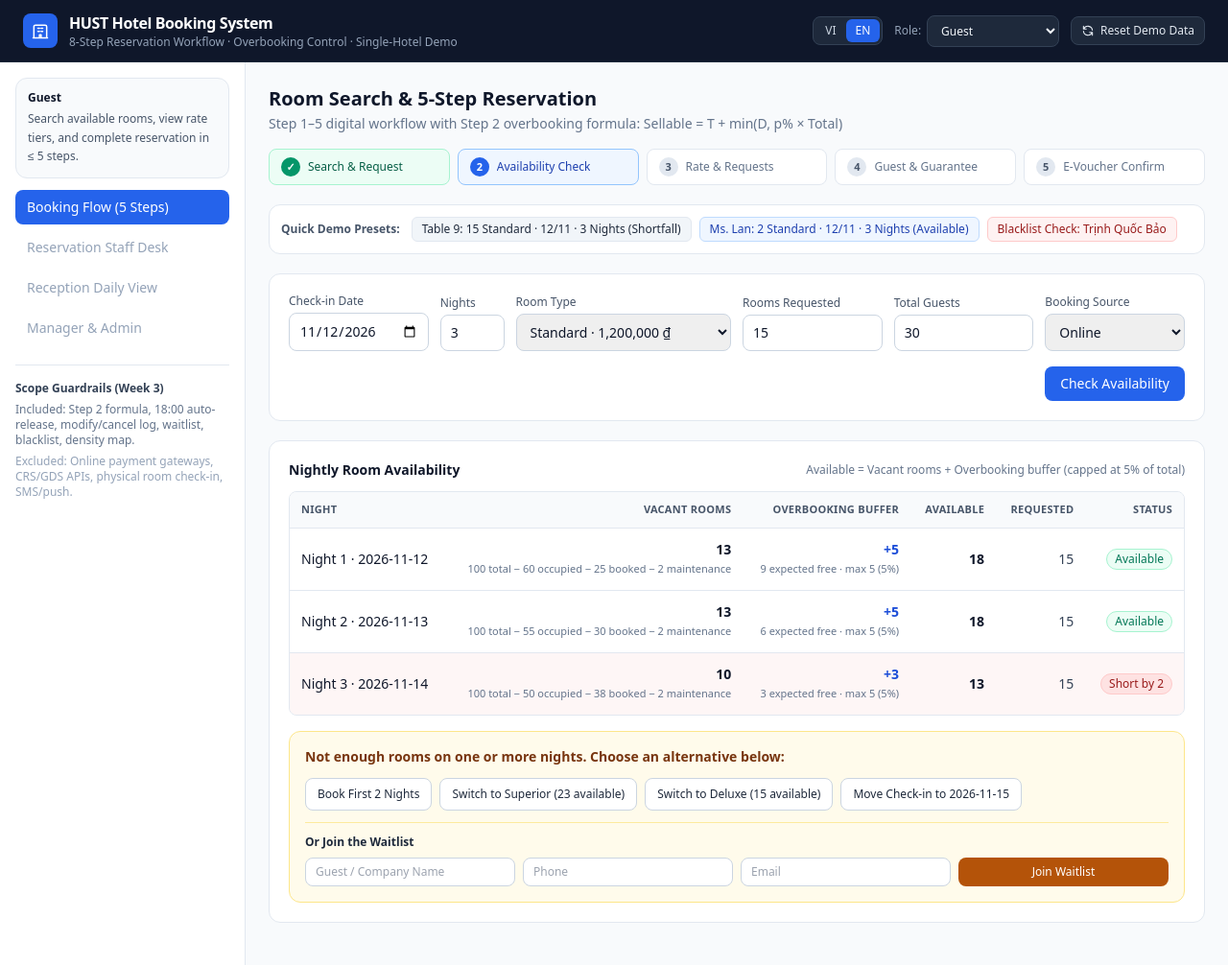
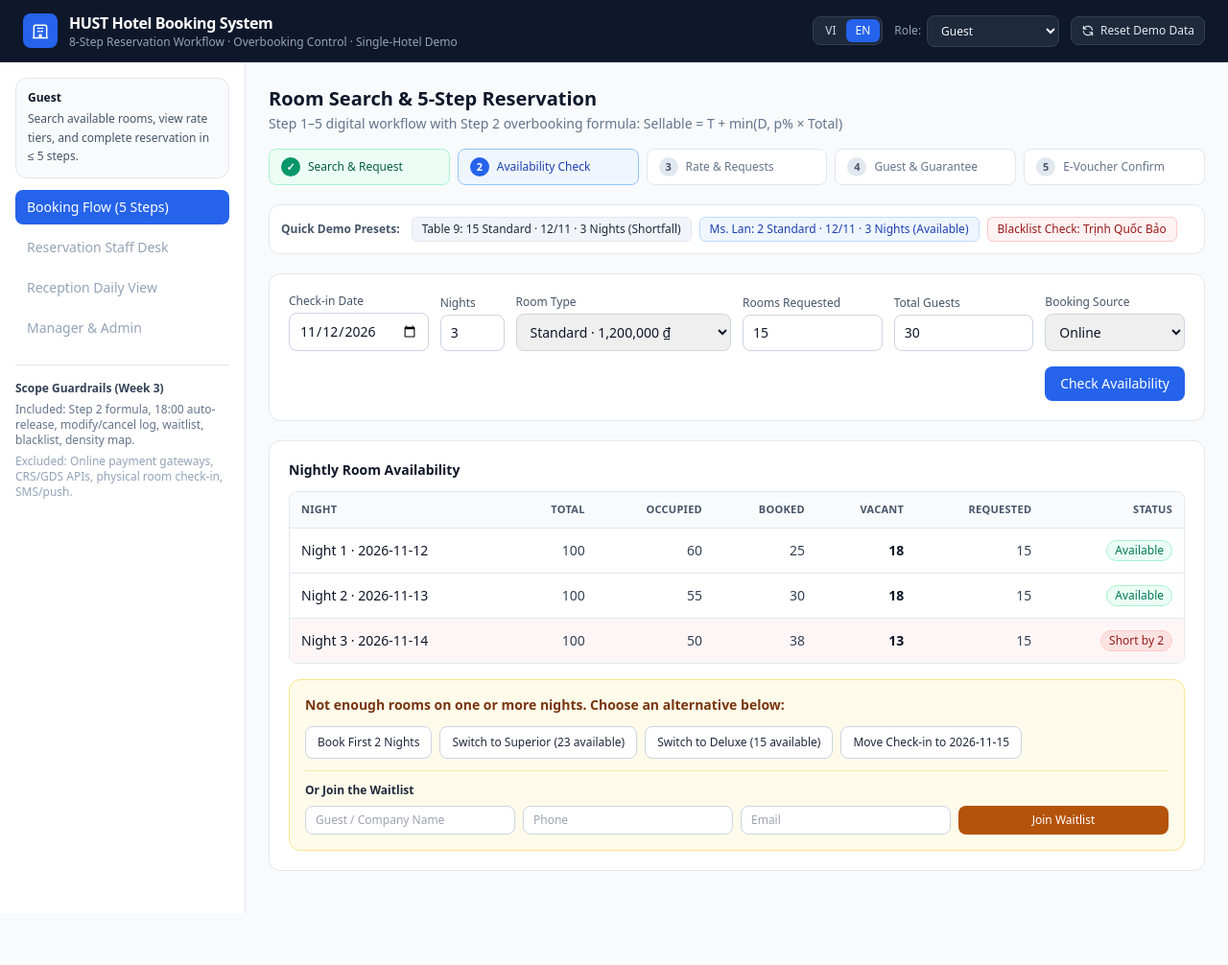
Before and after one commit to ohnoitsphok/hust-hotel-booking, a plain HTML site: page index.html in a window 1280 px wide. Shown: the whole page at 96% size. After the commit the page ends 952 px from the top, so only its background shows below. Drawn offline with nearby package versions, Linux system fonts and the light colour scheme.

Commit message:
Show simplified 5-metric Step 2 availability table for Guest role

```diff
--- a/index.html
+++ b/index.html
@@ -187,6 +187,10 @@
           formulaTitle: 'Nightly Room Availability',
           formulaLegend: 'Available = Vacant rooms + Overbooking buffer (capped at {rate}% of total)',
           nightCol: 'Night',
+          totalCol: 'Total',
+          occCol: 'Occupied',
+          bookedCol: 'Booked',
+          guestVacantCol: 'Vacant',
           vacantCol: 'Vacant Rooms',
           bufferCol: 'Overbooking Buffer',
           sellableCol: 'Available',
@@ -369,6 +373,10 @@
           formulaTitle: 'Tình trạng phòng trống theo từng đêm',
           formulaLegend: 'Có thể đặt = Phòng thực trống + Đệm dự phòng (tối đa {rate}% tổng số phòng)',
           nightCol: 'Đêm lưu trú',
+          totalCol: 'Tổng',
+          occCol: 'Đang ở',
+          bookedCol: 'Đã đặt',
+          guestVacantCol: 'Còn trống',
           vacantCol: 'Phòng thực trống',
           bufferCol: 'Đệm dự phòng',
           sellableCol: 'Có thể đặt',
@@ -2038,9 +2046,28 @@
       let step2Html = '';
       const av = ui.availabilityCheck;
       if (av) {
+        const isGuest = ui.role === 'guest';
         const rate = state.policies.overbookingRate;
         const rows = av.breakdown.map((n, idx) => {
           const appliedBuffer = Math.min(n.D, n.cap);
+          const statusCell = n.sufficient
+            ? `<span class="inline-flex px-2 py-0.5 rounded-full text-xs font-medium bg-emerald-50 text-emerald-700 border border-emerald-200">${esc(t('booking.sufficient'))}</span>`
+            : `<span class="inline-flex px-2 py-0.5 rounded-full text-xs font-medium bg-red-100 text-red-800 border border-red-200">${esc(t('booking.shortBy', { n: n.shortfall }))}</span>`;
+
+          if (isGuest) {
+            return `
+            <tr class="${n.sufficient ? '' : 'bg-red-50/70'} border-t border-slate-200 text-xs sm:text-sm tabular-nums">
+              <td class="px-3 py-3 font-medium text-slate-900 whitespace-nowrap">${isVi ? 'Đêm' : 'Night'} ${idx + 1} · ${esc(n.date)}</td>
+              <td class="px-3 py-3 text-right text-slate-700">${n.total}</td>
+              <td class="px-3 py-3 text-right text-slate-700">${n.occupied}</td>
+              <td class="px-3 py-3 text-right text-slate-700">${n.booked}</td>
+              <td class="px-3 py-3 text-right font-bold text-slate-900">${n.sellable}</td>
+              <td class="px-3 py-3 text-right font-medium text-slate-700">${n.requested}</td>
+              <td class="px-3 py-3 text-right whitespace-nowrap">${statusCell}</td>
+            </tr>
+            `;
+          }
+
           return `
           <tr class="${n.sufficient ? '' : 'bg-red-50/70'} border-t border-slate-200 text-xs sm:text-sm tabular-nums">
             <td class="px-3 py-3 font-medium text-slate-900 whitespace-nowrap">${isVi ? 'Đêm' : 'Night'} ${idx + 1} · ${esc(n.date)}</td>
@@ -2054,12 +2081,7 @@
             </td>
             <td class="px-3 py-3 text-right font-bold text-slate-900">${n.sellable}</td>
             <td class="px-3 py-3 text-right font-medium text-slate-700">${n.requested}</td>
-            <td class="px-3 py-3 text-right whitespace-nowrap">
-              ${n.sufficient
-                ? `<span class="inline-flex px-2 py-0.5 rounded-full text-xs font-medium bg-emerald-50 text-emerald-700 border border-emerald-200">${esc(t('booking.sufficient'))}</span>`
-                : `<span class="inline-flex px-2 py-0.5 rounded-full text-xs font-medium bg-red-100 text-red-800 border border-red-200">${esc(t('booking.shortBy', { n: n.shortfall }))}</span>`
-              }
-            </td>
+            <td class="px-3 py-3 text-right whitespace-nowrap">${statusCell}</td>
           </tr>
         `;
         }).join('');
@@ -2107,15 +2129,17 @@
           `;
         }
 
-        step2Html = `
-          <section class="bg-white rounded-xl border border-slate-200 p-4 sm:p-5 mb-5">
-            <div class="flex flex-wrap items-center justify-between gap-2 mb-3">
-              <h3 class="text-sm font-semibold text-slate-900">${esc(t('booking.formulaTitle'))}</h3>
-              <span class="text-xs text-slate-500">${esc(t('booking.formulaLegend', { rate: state.policies.overbookingRate }))}</span>
-            </div>
-            <div class="overflow-x-auto border border-slate-200 rounded-lg">
-              <table class="w-full text-left border-collapse">
-                <thead class="bg-slate-50 text-[11px] font-semibold uppercase tracking-wide text-slate-600">
+        const tableHead = isGuest ? `
+                  <tr>
+                    <th class="px-3 py-2.5">${esc(t('booking.nightCol'))}</th>
+                    <th class="px-3 py-2.5 text-right">${esc(t('booking.totalCol'))}</th>
+                    <th class="px-3 py-2.5 text-right">${esc(t('booking.occCol'))}</th>
+                    <th class="px-3 py-2.5 text-right">${esc(t('booking.bookedCol'))}</th>
+                    <th class="px-3 py-2.5 text-right">${esc(t('booking.guestVacantCol'))}</th>
+                    <th class="px-3 py-2.5 text-right">${esc(t('booking.reqCol'))}</th>
+                    <th class="px-3 py-2.5 text-right">${esc(t('booking.resultCol'))}</th>
+                  </tr>
+        ` : `
                   <tr>
                     <th class="px-3 py-2.5">${esc(t('booking.nightCol'))}</th>
                     <th class="px-3 py-2.5 text-right">${esc(t('booking.vacantCol'))}</th>
@@ -2124,6 +2148,18 @@
                     <th class="px-3 py-2.5 text-right">${esc(t('booking.reqCol'))}</th>
                     <th class="px-3 py-2.5 text-right">${esc(t('booking.resultCol'))}</th>
                   </tr>
+        `;
+
+        step2Html = `
+          <section class="bg-white rounded-xl border border-slate-200 p-4 sm:p-5 mb-5">
+            <div class="flex flex-wrap items-center justify-between gap-2 mb-3">
+              <h3 class="text-sm font-semibold text-slate-900">${esc(t('booking.formulaTitle'))}</h3>
+              ${isGuest ? '' : `<span class="text-xs text-slate-500">${esc(t('booking.formulaLegend', { rate: state.policies.overbookingRate }))}</span>`}
+            </div>
+            <div class="overflow-x-auto border border-slate-200 rounded-lg">
+              <table class="w-full text-left border-collapse">
+                <thead class="bg-slate-50 text-[11px] font-semibold uppercase tracking-wide text-slate-600">
+                  ${tableHead}
                 </thead>
                 <tbody>${rows}</tbody>
               </table>
```
